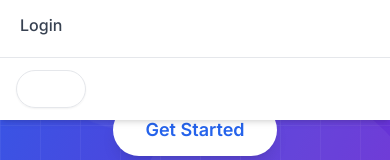
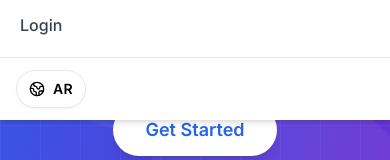
Before and after one commit to mohhef/Hefny-Digital, a Next.js app in the folder hefny-digital-frontend/: page /en in a window 390 px wide. Both pictures are taken after a click on the button "Open main menu". Shown: the part 275-435 px from the top of the page. Built offline with nearby package versions, Linux system fonts and the light colour scheme.

Commit message:
Fix language switcher on mobile

```diff
--- a/hefny-digital-frontend/src/components/LanguageSwitcher.tsx
+++ b/hefny-digital-frontend/src/components/LanguageSwitcher.tsx
@@ -29,12 +29,11 @@ export default function LanguageSwitcher() {
       className={`
         inline-flex items-center gap-2 px-3 py-2
         text-sm font-medium rounded-full shadow-sm
-        transition-all duration-300 ease-in-out
-        focus:outline-none focus:ring-2 focus:ring-offset-2
+        focus:outline-none focus:ring-2
         ${
           isScrolled
             ? "text-black bg-primary hover:bg-primary-dark focus:ring-gray-500"
-            : "text-white bg-primary hover:bg-primary-dark focus:ring-primary"
+            : "text-black  bg-primary hover:bg-primary-dark focus:ring-primary sm:text-white"
         }
         border
       `}
```
